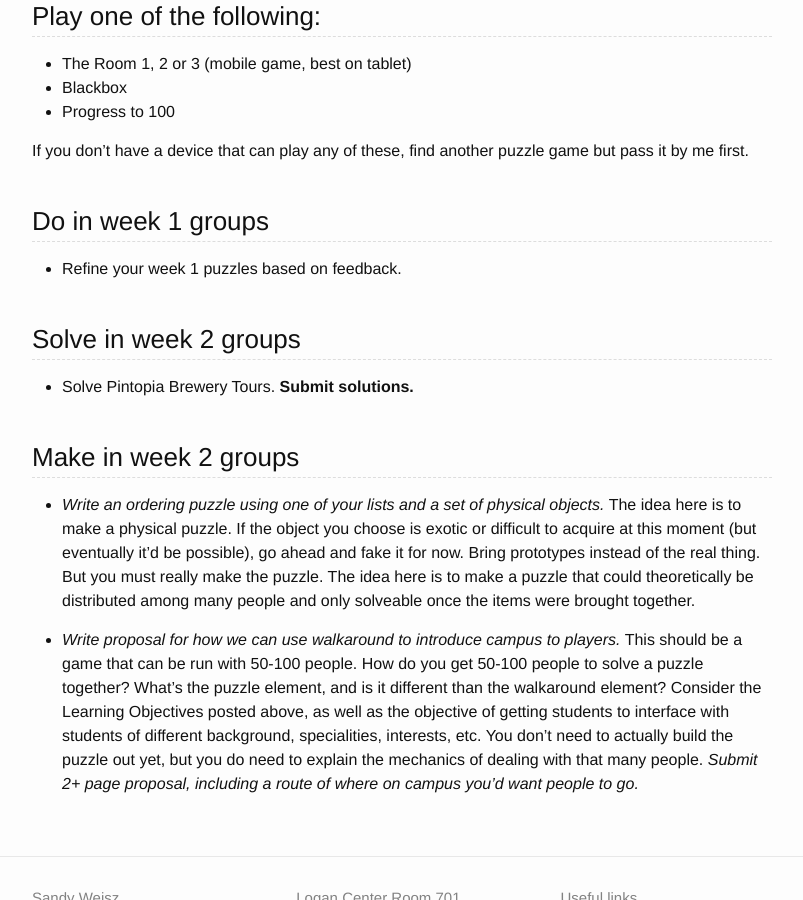
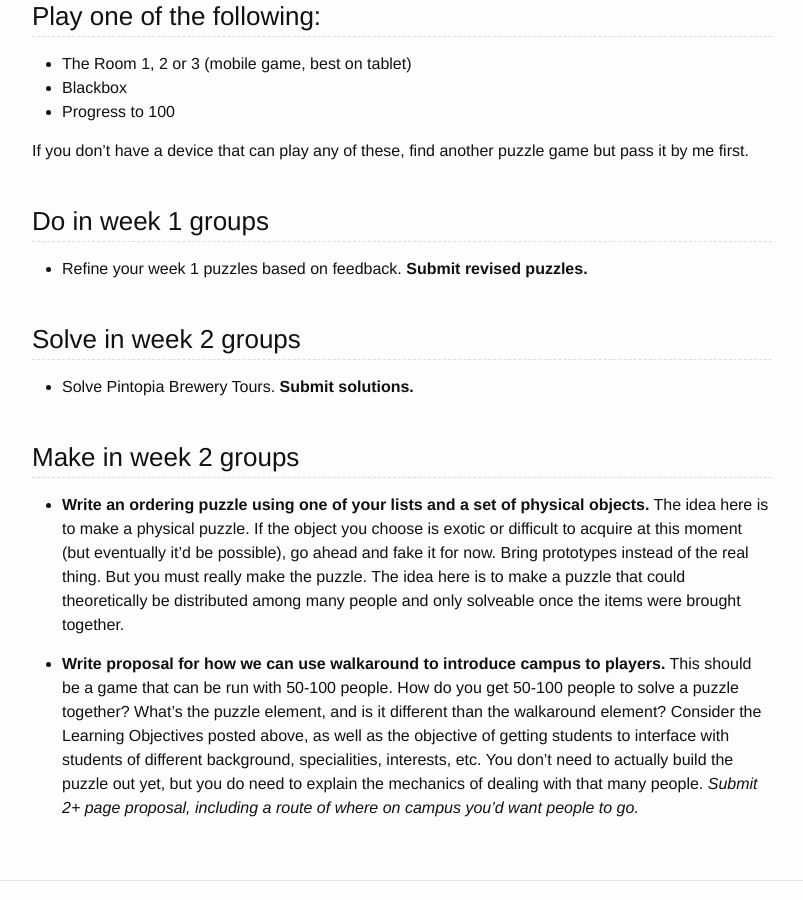
Before and after one commit to transmedia-puzzles/transmedia-puzzles.github.io, a Jekyll site: the page built from _posts/2017-04-03-2.md, in a window 1280 px wide and 900 px high, scrolled down 1296 px. Shown: the whole window, without its empty margins (238-1041 px from the left). Built offline with Jekyll 4.4.1, drawn with Linux system fonts in a browser that asks for light colours.

Commit message:
Formatting

```diff
--- a/_posts/2017-04-03-2.md
+++ b/_posts/2017-04-03-2.md
@@ -53,7 +53,7 @@ If you don't have a device that can play any of these, find another puzzle game
 
 ### Do in week 1 groups
 
-* Refine your week 1 puzzles based on feedback.
+* Refine your week 1 puzzles based on feedback. **Submit revised puzzles.**
 
 ### Solve in week 2 groups
 
@@ -61,6 +61,6 @@ If you don't have a device that can play any of these, find another puzzle game
 
 ### Make in week 2 groups
 
-* *Write an ordering puzzle using one of your lists and a set of physical objects.* The idea here is to make a physical puzzle. If the object you choose is exotic or difficult to acquire at this moment (but eventually it'd be possible), go ahead and fake it for now. Bring prototypes instead of the real thing. But you must really make the puzzle. The idea here is to make a puzzle that could theoretically be distributed among many people and only solveable once the items were brought together.
+* **Write an ordering puzzle using one of your lists and a set of physical objects.** The idea here is to make a physical puzzle. If the object you choose is exotic or difficult to acquire at this moment (but eventually it'd be possible), go ahead and fake it for now. Bring prototypes instead of the real thing. But you must really make the puzzle. The idea here is to make a puzzle that could theoretically be distributed among many people and only solveable once the items were brought together.
 
-* *Write proposal for how we can use walkaround to introduce campus to players.* This should be a game that can be run with 50-100 people. How do you get 50-100 people to solve a puzzle together? What's the puzzle element, and is it different than the walkaround element? Consider the Learning Objectives posted above, as well as the objective of getting students to interface with students of different background, specialities, interests, etc. You don't need to actually build the puzzle out yet, but you do need to explain the mechanics of dealing with that many people. *Submit 2+ page proposal, including a route of where on campus you'd want people to go.*
+* **Write proposal for how we can use walkaround to introduce campus to players.** This should be a game that can be run with 50-100 people. How do you get 50-100 people to solve a puzzle together? What's the puzzle element, and is it different than the walkaround element? Consider the Learning Objectives posted above, as well as the objective of getting students to interface with students of different background, specialities, interests, etc. You don't need to actually build the puzzle out yet, but you do need to explain the mechanics of dealing with that many people. *Submit 2+ page proposal, including a route of where on campus you'd want people to go.*
```
